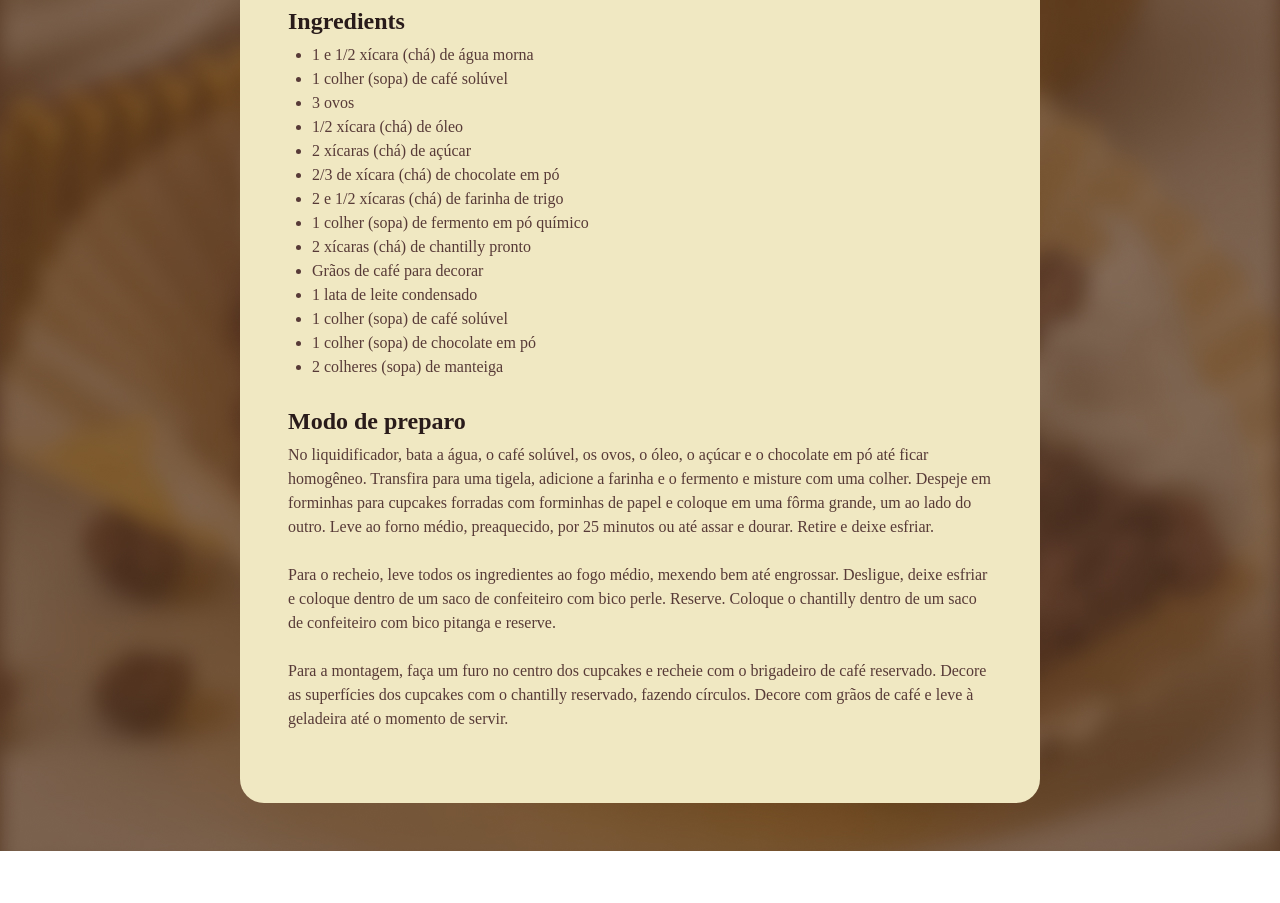
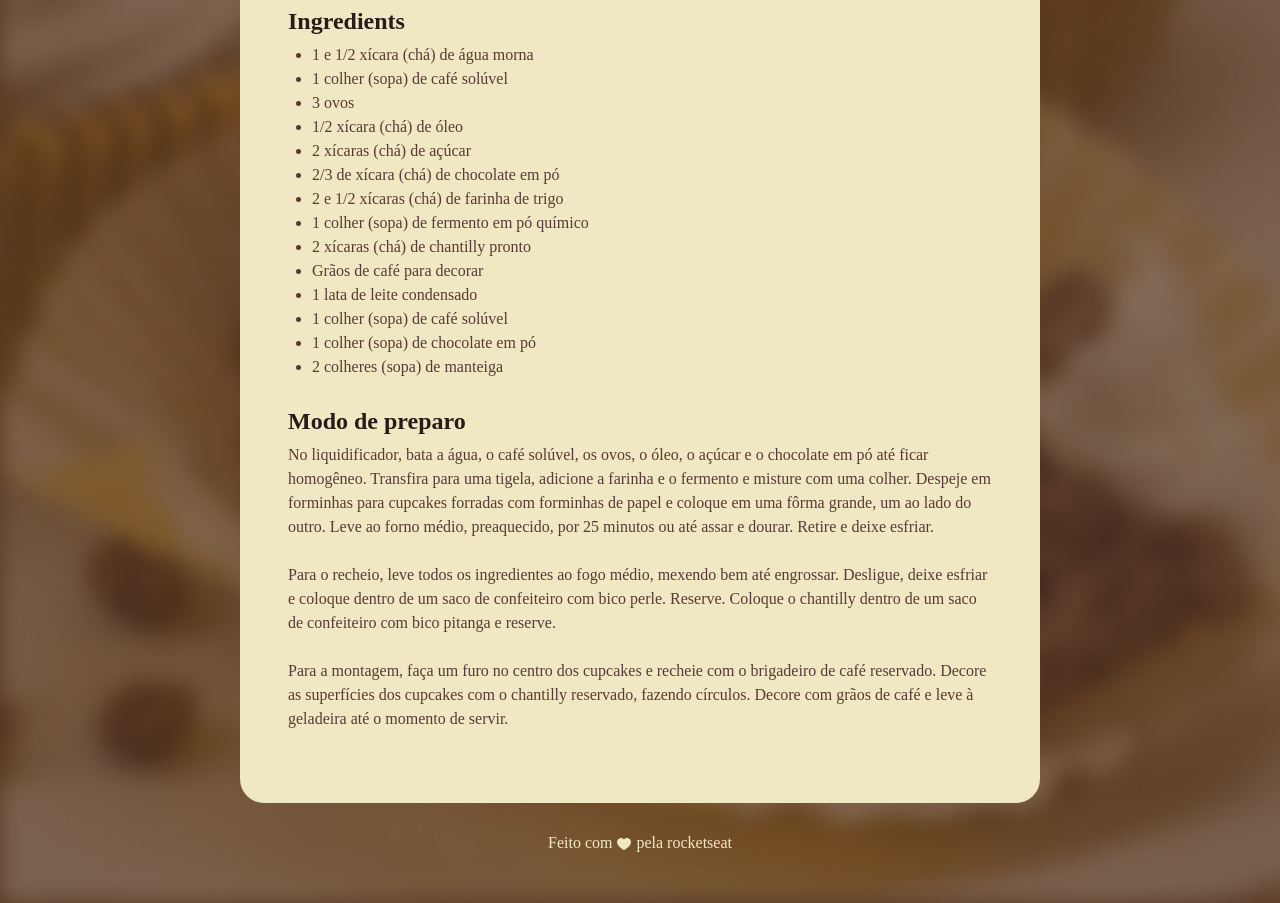
Before and after one commit to joao12243/FirstProject, a plain HTML site: page index.html in a window 1280 px wide. Shown: the part 720-1623 px from the top of the page. Before the commit the page ends 1571 px from the top, so only its background shows below. Drawn offline with Linux system fonts and the light colour scheme; a web font is replaced by a local one.

Commit message:
adicionando o footer

```diff
--- a/index.html
+++ b/index.html
@@ -58,5 +58,11 @@
     </section>
     </main>
 </div>
+
+<footer>
+    Feito com
+    <img src="assets/heart.svg" alt="Coração">
+    pela rocketseat
+</footer>
 </body>
 </html>
--- a/style.css
+++ b/style.css
@@ -20,7 +20,7 @@
     padding: 24px;
     background-color: #F0E8C2;
     border-radius: 24px;
-    margin: 48px auto;
+    margin: 48px auto 28px;
 }
 
 img {
@@ -57,3 +57,13 @@
 ul {
     padding-left: 24px;
 }
+
+footer {
+    color: #F0E8C2;
+    text-align: center;
+    padding-bottom: 48px;
+}
+
+footer img {
+    vertical-align: middle;
+}
```
Also changed, not shown: assets/heart.svg (added).
